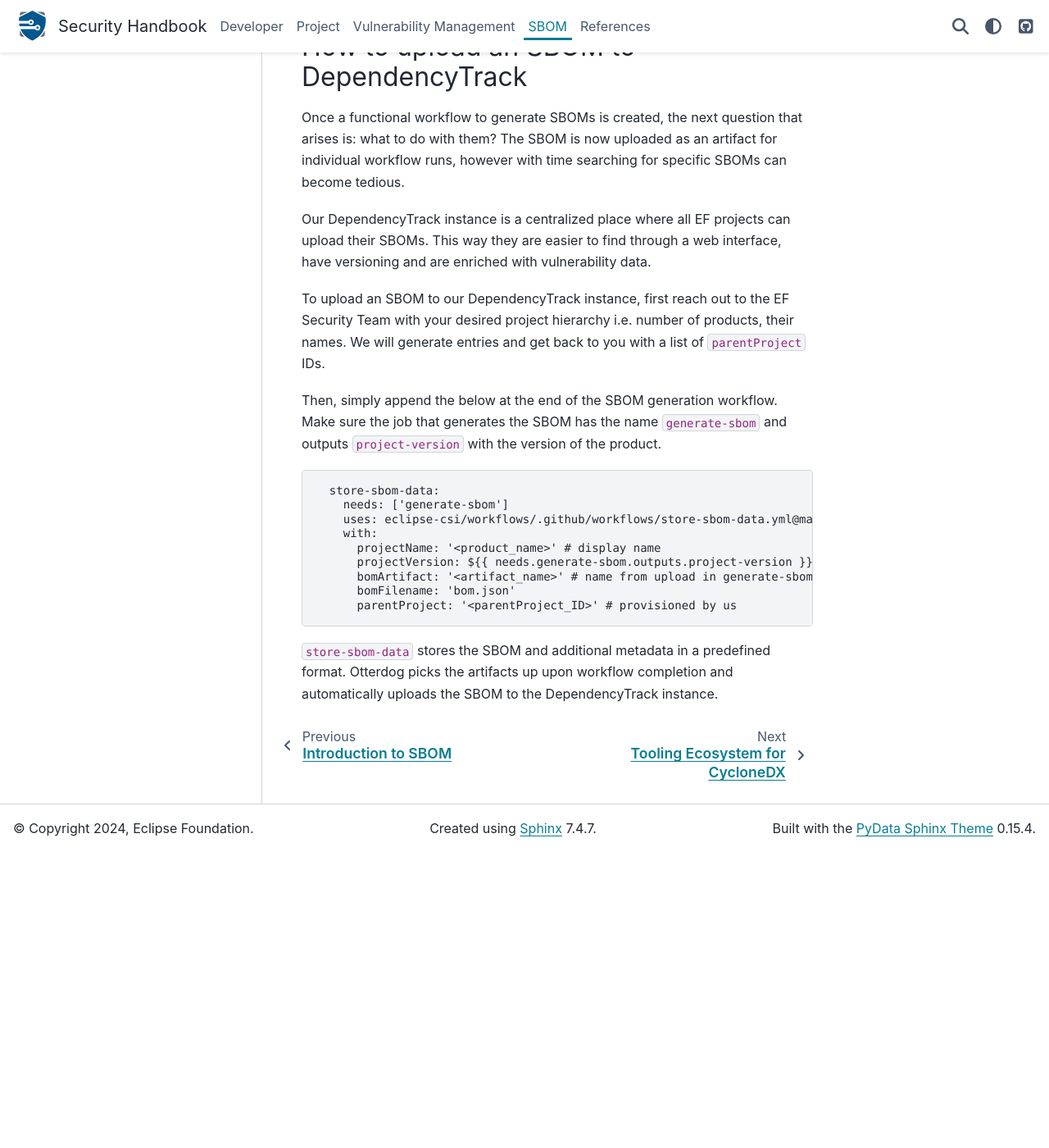
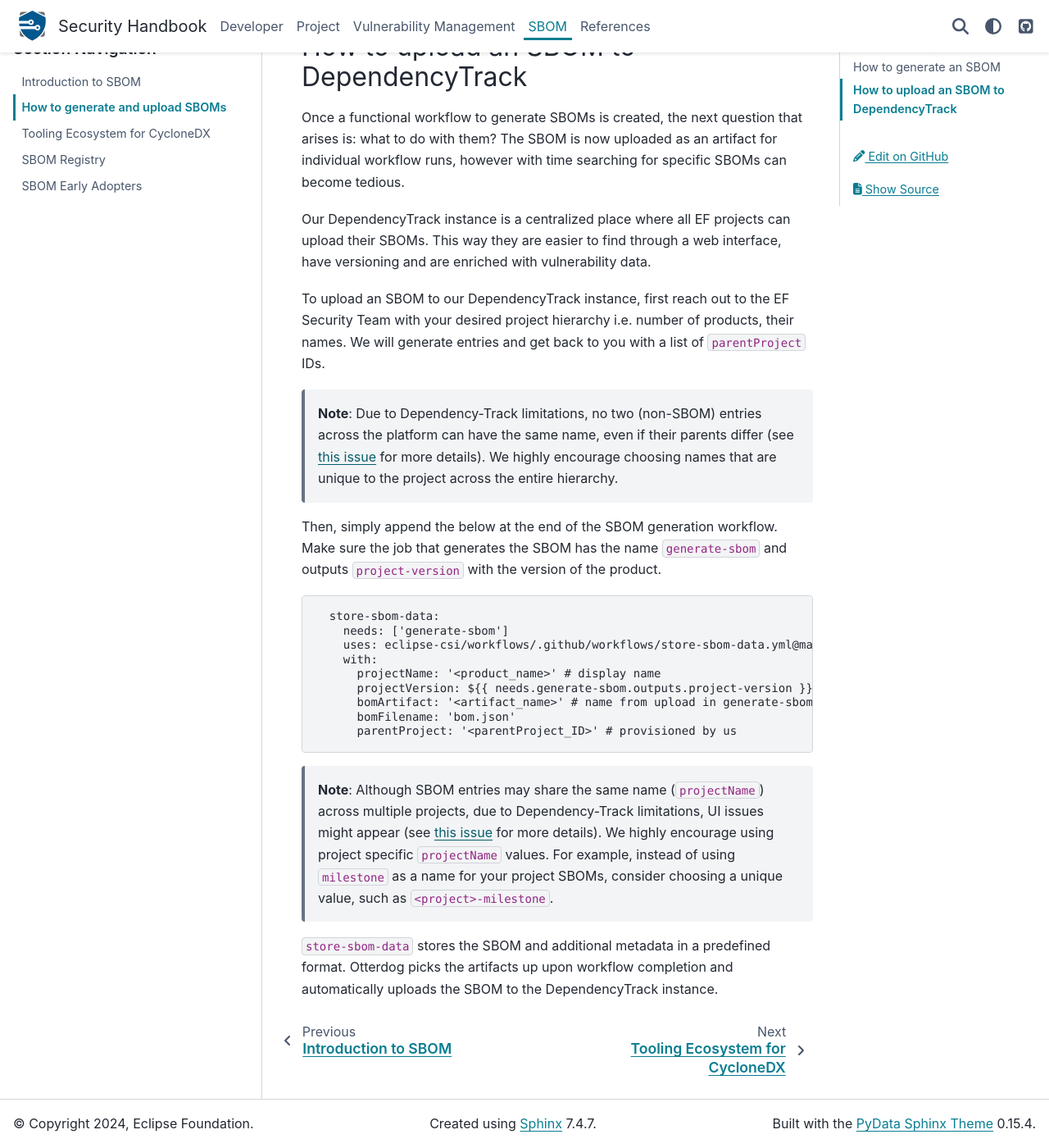
Before and after one commit to eclipse-csi/security-handbook, a Sphinx documentation site: the page built from docs/sbom/howto.md, in a window 1280 px wide and 1400 px high, scrolled down 3091 px. Shown: the whole window at 82% size. Built offline with Sphinx 7.4.7 and the PyData theme 0.15.4, drawn with Linux system fonts in a browser that asks for light colours; before the commit the page ends 4131 px from its top, so only the background shows below that.

Commit message:
Add unique naming convention advice to SBOM upload docs (#30)

````diff
--- a/docs/sbom/howto.md
+++ b/docs/sbom/howto.md
@@ -121,6 +121,8 @@
 
 To upload an SBOM to our DependencyTrack instance, first reach out to the EF Security Team with your desired project hierarchy i.e. number of products, their names. We will generate entries and get back to you with a list of `parentProject` IDs.
 
+> **Note**: Due to Dependency-Track limitations, no two (non-SBOM) entries across the platform can have the same name, even if their parents differ (see [this issue](https://gitlab.eclipse.org/eclipsefdn/helpdesk/-/issues/6352#note_4632960) for more details). We highly encourage choosing names that are unique to the project across the entire hierarchy.
+
 Then, simply append the below at the end of the SBOM generation workflow. Make sure the job that generates the SBOM has the name `generate-sbom` and outputs `project-version` with the version of the product.
 
 ```
@@ -135,4 +137,6 @@
       parentProject: '<parentProject_ID>' # provisioned by us
 ```
 
+> **Note**: Although SBOM entries may share the same name (`projectName`) across multiple projects, due to Dependency-Track limitations, UI issues might appear (see [this issue](https://gitlab.eclipse.org/eclipsefdn/helpdesk/-/issues/6956) for more details). We highly encourage using project specific `projectName` values. For example, instead of using `milestone` as a name for your project SBOMs, consider choosing a unique value, such as `<project>-milestone`.
+
 `store-sbom-data` stores the SBOM and additional metadata in a predefined format. Otterdog picks the artifacts up upon workflow completion and automatically uploads the SBOM to the DependencyTrack instance.
````
